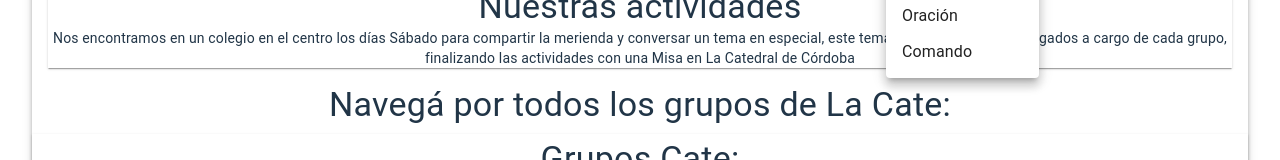
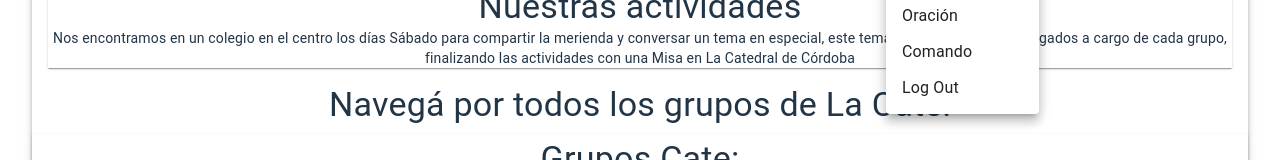
Before and after one commit to IgnacioFontaine/Cate-Proyect, a React (Vite) app in the folder client/: page / in a window 1280 px wide. Both pictures are taken after a click on the button 917 px from the left and 101 px from the top of the page. Shown: the part 345-505 px from the top of the page. Built offline with nearby package versions, Linux system fonts and the light colour scheme; no server answers.

Commit message:
auth0 implementado

```diff
--- a/client/src/Components/Menu/menu.jsx
+++ b/client/src/Components/Menu/menu.jsx
@@ -5,6 +5,7 @@ import MenuItem from '@mui/material/MenuItem';
 import Fade from '@mui/material/Fade';
 import { useNavigate } from 'react-router-dom';
 import MenuIcon from '@mui/icons-material/Menu';
+import { useAuth0 } from "@auth0/auth0-react";
 
 export default function FadeMenu() {
   const navigate = useNavigate()
@@ -16,6 +17,8 @@ export default function FadeMenu() {
   const handleClose = () => {
     setAnchorEl(null);
   };
+
+  const { loginWithRedirect, logout } = useAuth0();
 
   return (
     <div>
@@ -45,7 +48,9 @@ export default function FadeMenu() {
         <MenuItem onClick={() => navigate("/creargrupo")}>Nuevo Grupo</MenuItem>
         <MenuItem onClick={()=>navigate("/crearpatrullero")}>Nuevo Patrullero</MenuItem>
         <MenuItem onClick={() => navigate("/oracion")}>Oración</MenuItem>
-        <MenuItem onClick={()=>navigate("/login")}>Comando</MenuItem>
+        <MenuItem onClick={() => loginWithRedirect()}>Comando</MenuItem>
+        <MenuItem onClick={() => logout({ logoutParams: { returnTo: window.location.origin } })}>
+      Log Out</MenuItem>
       </Menu>
     </div>
   );
```
